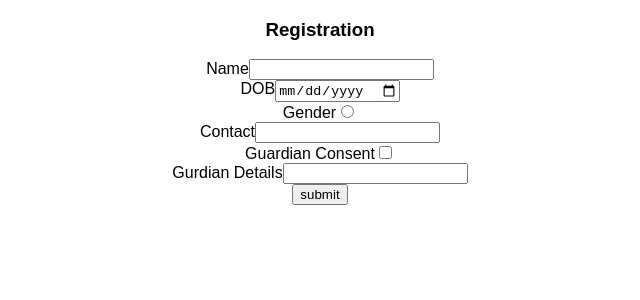
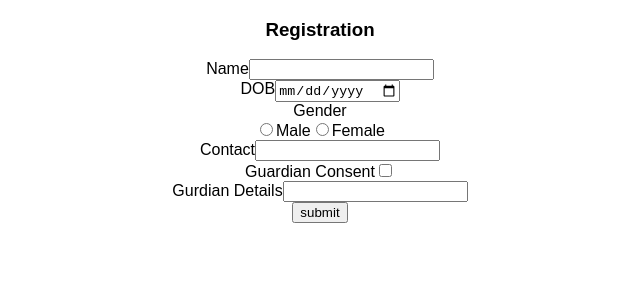
Before and after one commit to kaisersayeed/DynamicFormBuilder, a React (Create React App) app: page / in a window 1280 px wide. Shown: the top 300 px of the page, without its empty margins (330-970 px from the left). Built offline with nearby package versions, Linux system fonts and the light colour scheme.

Commit message:
handled radio type input

```diff
--- a/src/components/DynamicForm.js
+++ b/src/components/DynamicForm.js
@@ -1,5 +1,6 @@
 import React from "react";
 import TextInput from './Input';
+import Radio from './Radio';
 
 export default class DynamicForm extends React.Component {
   state = {};
@@ -44,6 +45,31 @@ export default class DynamicForm extends React.Component {
     );
   };
 
+  renderRadioBox = (m, validations, value, type) => {
+    const radioInput = m.options.map((o, index) => {
+      let checked = o.value == value;
+      return (
+          <Radio
+              validations={validations}
+              type={type}
+              key={index}
+              labelKey={index}
+              label={o.label}
+              name={o.name}
+              checked={checked}
+              value={o.value}
+              onRadioButtonChange={(e) => {
+                this.onChange(e, o.name);
+              }}
+          />
+      );
+    });
+    return (
+        <div className="form-group-radio">{radioInput}</div>
+    )
+  };
+
+
   renderForm = () => {
     const model = this.props.model;
 
@@ -60,6 +86,9 @@ export default class DynamicForm extends React.Component {
       switch (type) {
         case 'text':
           input = this.renderInputText(type, name, value, validations, target);
+          break;
+        case 'radio':
+          input = this.renderRadioBox(m, validations, value, type);
           break;
         default:
           input = this.renderInputText(type, name, value, validations);
--- /dev/null
+++ b/src/components/Radio.js
@@ -0,0 +1,23 @@
+import React from 'react';
+
+const Radio = (props) => {
+  const {type, labelKey, name, value, checked, validations, label, onRadioButtonChange} = props;
+  return (
+  <React.Fragment key={"fr" + labelKey}>
+    <input
+        validations={validations}
+        className="form-input"
+        type={type}
+        name={name}
+        checked={checked}
+        value={value}
+        onChange={e => {
+          onRadioButtonChange(e);
+        }}
+    />
+    <label key={"ll-radio" + labelKey}>{label}</label>
+  </React.Fragment>
+  );
+};
+
+export default Radio;
```
